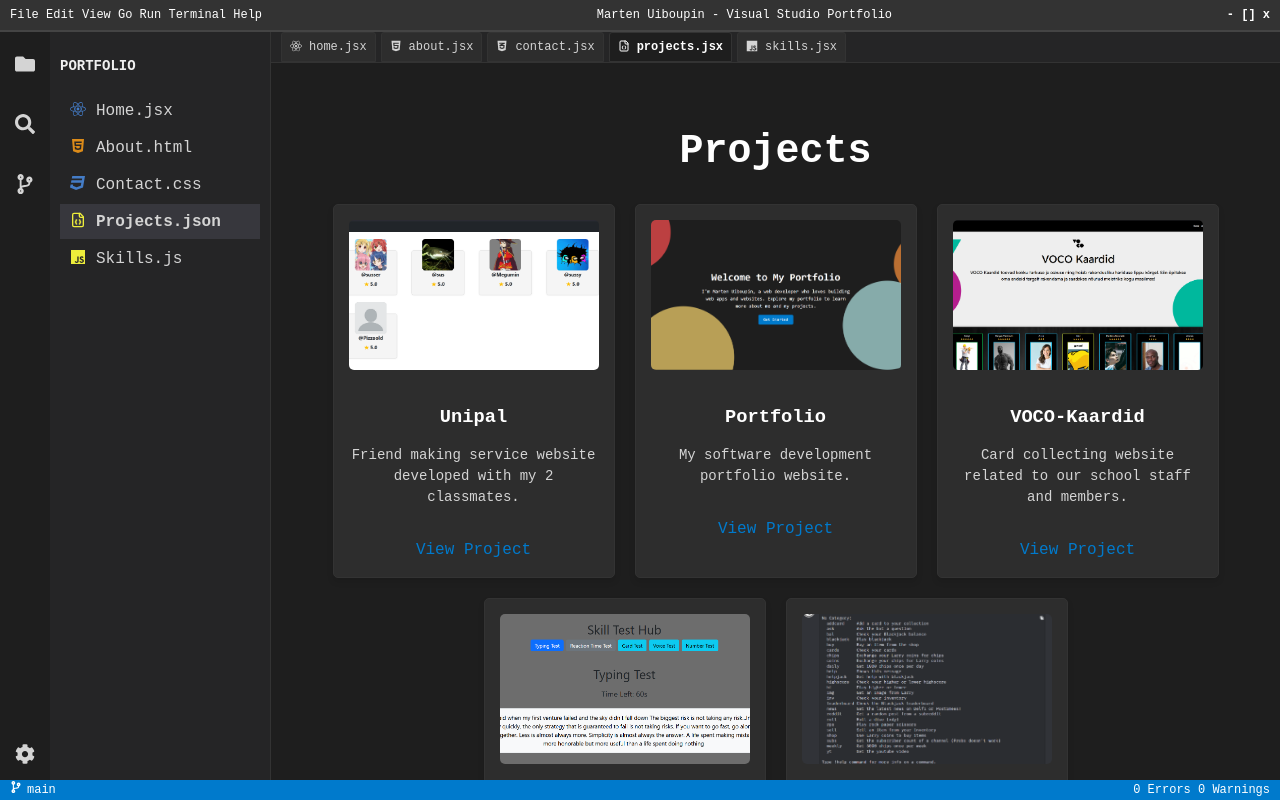
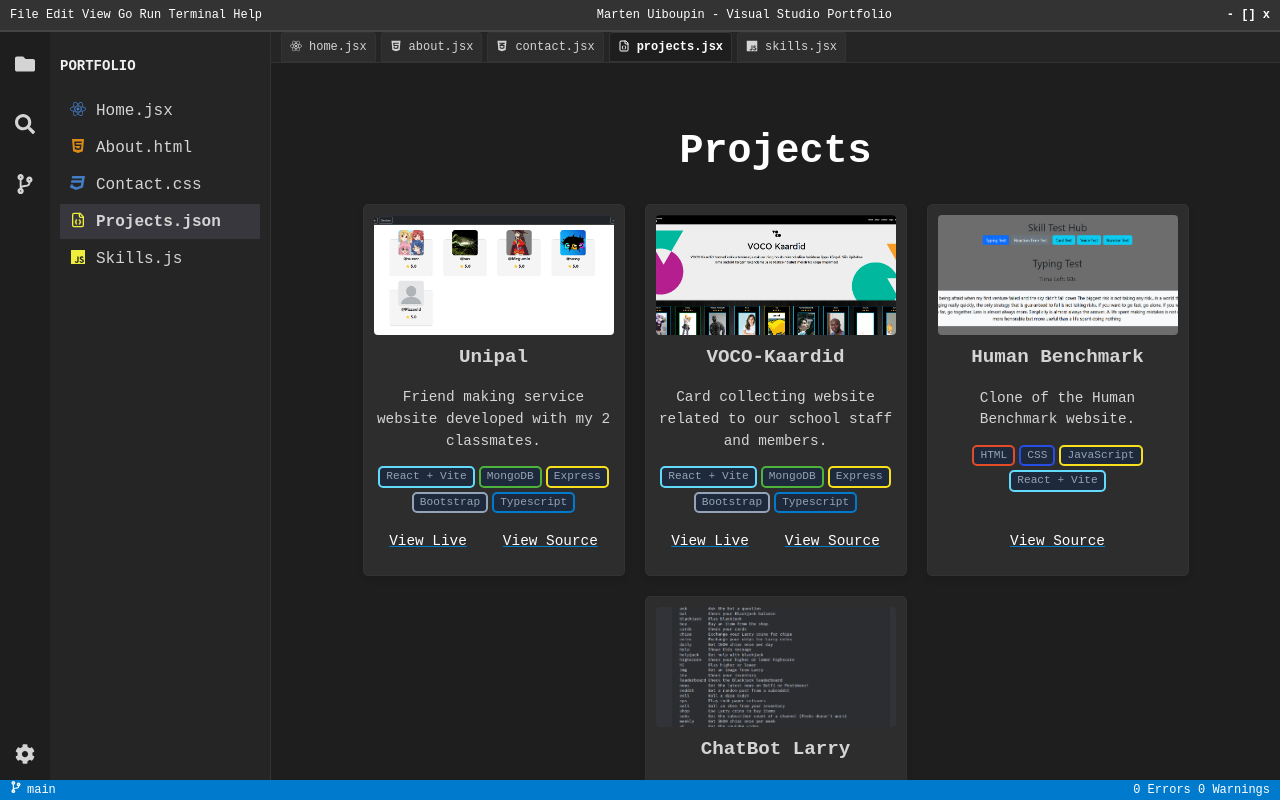
Before and after one commit to TheVaxly/code-portfolio, a React (Vite) app: page / in a window 1280 px wide. Both pictures are taken after a click on the button "View Projects". Built offline with nearby package versions, Linux system fonts and the light colour scheme.

Commit message:
Projects tech tags

```diff
--- a/src/content/Contact.jsx
+++ b/src/content/Contact.jsx
@@ -3,7 +3,7 @@
 
 const Contact = () => {
   const socials = [
-    "email: marten.uiboupin@gmail.com;",
+    "email: marten.uiboupin@voco.ee;",
     "discord: vaxly;",
     "phone: +372 5841 7113;",
   ];
--- a/src/content/Projects.jsx
+++ b/src/content/Projects.jsx
@@ -12,33 +12,32 @@
   {
     title: "Unipal",
     description: "Friend making service website developed with my 2 classmates.",
-    link: "https://unipal.jurmoharak.ee/",
+    liveLink: "https://unipal.jurmoharak.ee/",
+    sourceLink: "https://github.com/RaZeSloth/unicorn-project",
     image: UnipalImg,
-  },
-  {
-    title: "Portfolio",
-    description: "My software development portfolio website.",
-    link: "/",
-    image: PortfolioImg,
+    technologies: ["React + Vite", "MongoDB", "Express", "Bootstrap", "Typescript"]
   },
   {
     title: "VOCO-Kaardid",
     description: "Card collecting website related to our school staff and members.",
-    link: "https://voco-kaardid.arendusekoobas.ee/",
+    liveLink: "https://voco-kaardid.arendusekoobas.ee/",
+    sourceLink: "https://github.com/RaZeSloth/voco-kaardid",
     image: VocoKaardidImg,
+    technologies: ["React + Vite", "MongoDB  ", "Express", "Bootstrap", "Typescript"]
   },
   {
     title: "Human Benchmark",
-    description:
-      "Clone of the Human Benchmark website.",
-    link: "https://github.com/TheVaxly/human-benchmark",
+    description: "Clone of the Human Benchmark website.",
+    sourceLink: "https://github.com/TheVaxly/human-benchmark",
     image: HumanBenchmarkImg,
+    technologies: ["HTML", "CSS", "JavaScript", "React + Vite"]
   },
   {
     title: "ChatBot Larry",
     description: "Discord bot with various minigames and features.",
-    link: "https://github.com/TheVaxly/ChatBot-Larry-",
+    sourceLink: "https://github.com/TheVaxly/ChatBot-Larry-",
     image: Larry,
+    technologies: ["Python", "Discord.py", "SQLite"]
   },
 ];
 
@@ -52,9 +51,26 @@
             <img src={project.image} alt={project.title} className="project-image" />
             <h3>{project.title}</h3>
             <p>{project.description}</p>
-            <a href={project.link} target="_blank" rel="noopener noreferrer">
-              View Project
-            </a>
+            <div className="technology-tags">
+              {project.technologies.map((tech, techIndex) => (
+                <span
+                  key={techIndex}
+                  className={`tech-tag ${tech.toLowerCase().replace('.', '-')}`}
+                >
+                  {tech}
+                </span>
+              ))}
+            </div>
+            <div className="project-links">
+              {project.liveLink && (
+                <a href={project.liveLink} target="_blank" rel="noopener noreferrer">
+                  View Live
+                </a>
+              )}
+              <a href={project.sourceLink} target="_blank" rel="noopener noreferrer">
+                View Source
+              </a>
+            </div>
           </div>
         ))}
       </div>
--- a/src/styles/BuyMeCoffeeButton.css
+++ b/src/styles/BuyMeCoffeeButton.css
@@ -2,7 +2,7 @@
     display: flex;
     justify-content: center;
     align-items: center;
-    margin: 20px 0;
+    margin: 10px 0;
   }
 
   .buy-me-coffee-button img {
--- a/src/styles/Projects.css
+++ b/src/styles/Projects.css
@@ -17,49 +17,47 @@
   justify-content: center;
 }
 
+.projects-grid {
+  display: grid;
+  grid-template-columns: repeat(4, 1fr);
+  gap: 20px;
+  padding: 20px;
+  justify-items: center;
+}
+
 .project-card {
   background: #2d2d2d;
   border: 1px solid #333;
   border-radius: 5px;
-  width: 250px;
-  padding: 15px;
+  width: 240px;
+  padding: 10px;
   text-align: center;
   box-shadow: 0 4px 6px rgba(0, 0, 0, 0.1);
   transition: transform 0.2s, box-shadow 0.2s;
-}
-
-.project-card:hover {
-  transform: translateY(-5px);
-  box-shadow: 0 8px 10px rgba(0, 0, 0, 0.2);
+  display: flex;
+  flex-direction: column;
+  height: 350px;
 }
 
 .project-image {
   width: 100%;
-  height: 150px;
+  height: 120px;
   object-fit: cover;
-  border-radius: 5px;
-  margin-bottom: 15px;
+  border-radius: 4px;
 }
 
 .project-card h3 {
-  color: #ffffff;
-  margin: 10px 0;
+  font-size: 1.2rem;
+  margin: 8px 0;
 }
 
 .project-card p {
-  font-size: 14px;
-  color: #d4d4d4;
+  font-size: 0.9rem;
+  margin: 8px 0;
 }
 
 .project-card a {
-  display: inline-block;
-  margin-top: 10px;
   color: #007acc;
-  text-decoration: none;
-}
-
-.project-card a:hover {
-  text-decoration: underline;
 }
 
 .support-section {
@@ -85,3 +83,93 @@
 .buy-me-a-coffee img:hover {
   transform: scale(1.05);
 }
+
+.technology-tags {
+  display: flex;
+  flex-wrap: wrap;
+  gap: 4px;
+  justify-content: center;
+  margin: 6px 0;
+}
+
+.tech-tag {
+  background-color: #1e293b;
+  color: #94a3b8;
+  padding: 2px 6px;
+  border-radius: 5px;
+  font-size: 0.7rem;
+  font-weight: 500;
+  border: 2px solid;
+  line-height: 1.2;
+}
+
+.tech-tag.react {
+  border-color: #61dafb;
+}
+
+.tech-tag.sqllite {
+  border-color: #007acc;
+}
+
+.tech-tag.typescript {
+  border-color: #007acc;
+}
+
+.tech-tag.node-js {
+  border-color: #68a063;
+}
+
+.tech-tag.mongodb {
+  border-color: #4db33d;
+}
+
+.tech-tag.express {
+  border-color: #f7df1e;
+}
+
+.tech-tag.javascript {
+  border-color: #f7df1e;
+}
+
+.tech-tag.css {
+  border-color: #264de4;
+}
+
+.tech-tag.html {
+  border-color: #e34c26;
+}
+
+.tech-tag.python {
+  border-color: #3776ab;
+}
+
+.tech-tag.mysql {
+  border-color: #00758f;
+}
+
+.tech-tag.discord-py {
+  border-color: #5865f2;
+}
+
+.project-links {
+  margin-top: auto;
+  padding: 8px 0;
+  display: flex;
+  gap: 20px;
+  justify-content: center;
+  align-items: center;
+}
+
+.project-links a {
+  font-size: 0.9rem;
+  color: #ffffff;
+  text-decoration: underline;
+  text-decoration-color: #007acc;
+  padding: 4px 8px;
+  transition: opacity 0.2s;
+  display: inline-block;
+}
+
+.project-links a:hover {
+  opacity: 0.8;
+}
```
